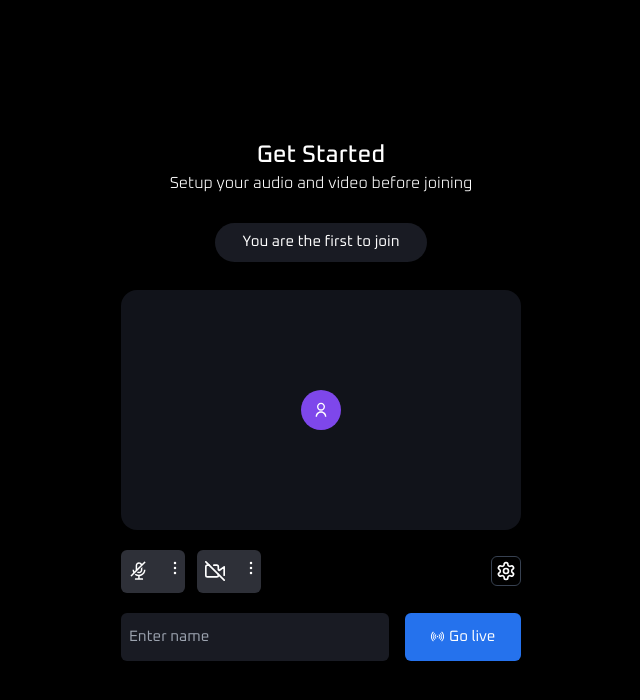
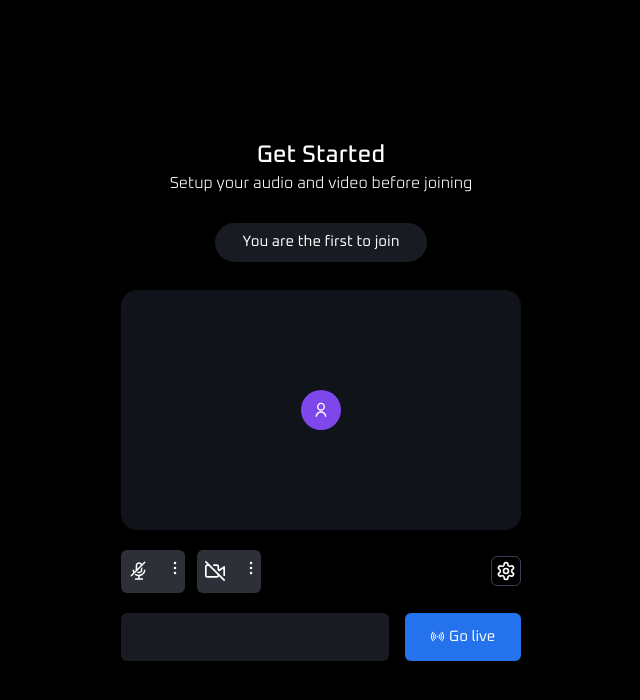
Before and after one commit to oluwaseun-demonflowne/video-conference-frontend, a Next.js app: page /host in a window 1280 px wide. Shown: the top 700 px of the page, without its empty margins (319-959 px from the left). Built offline with nearby package versions, Linux system fonts and the light colour scheme; no server answers.

Commit message:
next-auth

```diff
--- a/src/app/host/page.tsx
+++ b/src/app/host/page.tsx
@@ -1,3 +1,4 @@
+"use client";
 import PreviewVideo from "@/components/HostPreviewPage/PreviewVideo";
 
 export default function Home() {
--- a/src/app/layout.tsx
+++ b/src/app/layout.tsx
@@ -2,6 +2,8 @@ import type { Metadata } from "next";
 import { Oxanium } from "next/font/google";
 import "./globals.css";
 import { Toaster } from "sonner";
+import { type Session } from "next-auth";
+import { SessionProvider } from "next-auth/react";
 
 const inter = Oxanium({ subsets: ["latin"] });
 
@@ -11,15 +13,19 @@ export const metadata: Metadata = {
 };
 
 export default function RootLayout({
-  children
+  children,
+  session
 }: Readonly<{
   children: React.ReactNode;
+  session: Session;
 }>) {
   return (
     <html lang="en">
       <body className={inter.className}>
-        <Toaster visibleToasts={1} />
-        {children}
+        <SessionProvider session={session}>
+          <Toaster visibleToasts={1} />
+          {children}
+        </SessionProvider>
       </body>
     </html>
   );
--- a/src/app/page.tsx
+++ b/src/app/page.tsx
@@ -16,7 +16,7 @@ const Page = () => {
     });
   }, []);
   return (
-    <div className="flex items-center justify-center pt-10">
+    <div className="flex h-screen items-center justify-center">
       <div className="flex w-[450px] flex-col gap-10 rounded-lg bg-[#191b23] p-10">
         <p className="text-[15px] font-light">Welcome to Confrenza</p>
         <div className="mt-[-20px] flex items-center justify-center gap-4 text-2xl font-medium">
--- a/src/components/HostPreviewPage/TypeName.tsx
+++ b/src/components/HostPreviewPage/TypeName.tsx
@@ -1,5 +1,6 @@
 "use client";
 import { useModalState } from "@/store";
+import { useSession } from "next-auth/react";
 import { useRouter } from "next/navigation";
 import React, { useState } from "react";
 import { HiSignal } from "react-icons/hi2";
@@ -8,20 +9,23 @@ const TypeName = () => {
   const { showModal } = useModalState();
   const { push } = useRouter();
   const [hostName, setHostName] = useState("");
+  const { data: session } = useSession();
+  const defaultHostName = session?.user?.name || "";
+
   return (
     <form
       onSubmit={(e) => {
-        e.preventDefault()
-        push(`/host/${hostName}`);
+        e.preventDefault();
+        const finalHostName = hostName || defaultHostName;
+        push(`/host/${finalHostName}`);
       }}
       className="flex gap-4">
       <input
         onChange={(e) => {
           setHostName(e.currentTarget.value);
         }}
-        required
         className="h-12 w-[100%] rounded-md bg-[#191b23] pl-2 text-[15px] outline-none"
-        placeholder="Enter name"
+        placeholder={defaultHostName}
       />
       <button
         className={`bg-[#2572ed] ${showModal ? "z-[-1]" : ""} flex w-44 items-center justify-center gap-1 rounded-md text-[15px]`}>
--- a/src/custom hooks/useChooseAudioVideo.tsx
+++ b/src/custom hooks/useChooseAudioVideo.tsx
@@ -25,7 +25,7 @@ export const useChooseAudioVideo = (showModal: boolean) => {
       try {
         const stream = await navigator.mediaDevices.getUserMedia({
           video: true,
-          audio:true
+          audio: true
         });
         setVideoPermission(true);
         setAudioPermission(true);
```
Also changed, not shown: src/components/HostPreviewPage/PreviewVideo.tsx (+2 -5 lines), src/lib/auth.ts (+12 -11 lines), src/store/SideBar.ts (+5 -5 lines), src/components/Event/LiveControl.tsx (line endings or trailing spaces), src/store/Screen.ts (indentation only).
